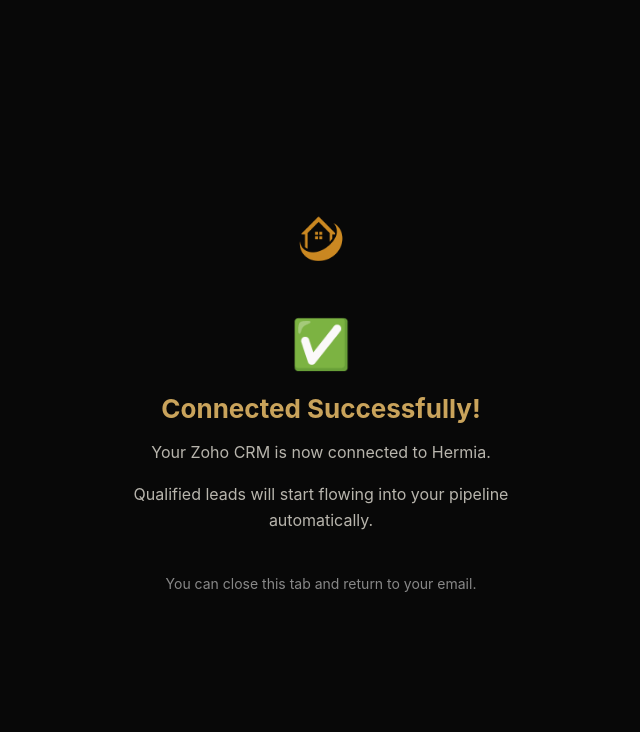
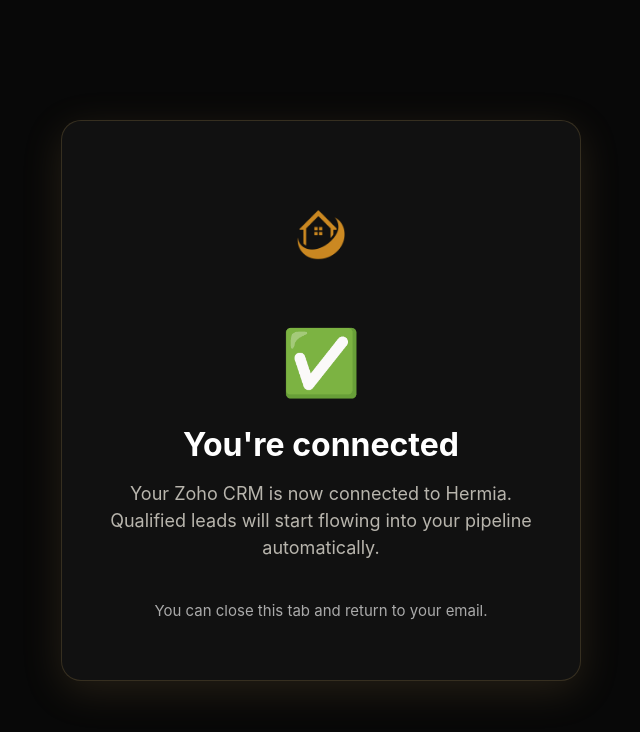
Before and after one commit to capital-dot/hermia-connect, a plain HTML site: page zoho-callback.html in a window 1280 px wide. Shown: the whole page, without its empty margins (319-959 px from the left). Drawn offline with Linux system fonts and the light colour scheme.

Commit message:
Update zoho-callback.html

```diff
--- a/zoho-callback.html
+++ b/zoho-callback.html
@@ -3,75 +3,80 @@
 <head>
 <meta charset="UTF-8">
 <meta name="viewport" content="width=device-width, initial-scale=1.0">
-<title>Connected Successfully</title>
+<title>Connected Successfully • Hermia</title>
 <style>
+:root {
+  --black: #080808;
+  --cream: #FAF8F4;
+  --gold: #C9A35B;
+}
+* { margin:0; padding:0; box-sizing:border-box; }
 body {
-    background: #080808;
-    color: #f5f1e8;
-    font-family: -apple-system, BlinkMacSystemFont, sans-serif;
+  font-family: -apple-system, BlinkMacSystemFont, "Segoe UI", Helvetica, sans-serif;
+  background: var(--black);
+  color: var(--cream);
+  min-height: 100vh;
   display: flex;
   align-items: center;
   justify-content: center;
-    min-height: 100vh;
-    margin: 0;
+  padding: 40px 20px;
   text-align: center;
 }
 .card {
-    max-width: 460px;
-    padding: 40px 30px;
+  background: #111;
+  max-width: 520px;
+  width: 100%;
+  padding: 60px 40px;
+  border-radius: 20px;
+  box-shadow: 0 10px 40px rgba(201,163,91,0.15);
+  border: 1px solid rgba(201,163,91,0.2);
 }
 .logo {
-    width: 100px;
-    height: 100px;
-    margin: 0 auto 24px;
+  width: 110px;
+  height: 110px;
+  margin: 0 auto 32px;
   display: block;
 }
 h1 {
-    font-size: 26px;
-    margin-bottom: 12px;
-    color: #C9A35B;
+  font-size: 32px;
+  font-weight: 700;
+  color: #fff;
+  margin-bottom: 16px;
 }
-  p {
+.success-text {
+  font-size: 18px;
   color: #b8b5ad;
-    font-size: 16px;
-    line-height: 1.6;
+  margin-bottom: 40px;
+  line-height: 1.5;
 }
-  .success {
-    font-size: 48px;
-    margin-bottom: 20px;
+.check {
+  font-size: 64px;
+  margin-bottom: 24px;
+}
+.instruction {
+  font-size: 15px;
+  color: #aaa;
+  margin-top: 40px;
 }
 </style>
 </head>
 <body>
+
 <div class="card">
   <img src="https://raw.githubusercontent.com/capital-dot/hermia-connect/main/logo.png" alt="Hermia" class="logo">
 
-    <div class="success">✅</div>
-    <h1>Connected Successfully!</h1>
-    <p>Your Zoho CRM is now connected to Hermia.</p>
-    <p>Qualified leads will start flowing into your pipeline automatically.</p>
+  <div class="check">✅</div>
 
-    <p style="margin-top:40px; font-size:14px; color:#888;">
+  <h1>You're connected</h1>
+  <p class="success-text">
+    Your Zoho CRM is now connected to Hermia.<br>
+    Qualified leads will start flowing into your pipeline automatically.
+  </p>
+
+  <div class="instruction">
     You can close this tab and return to your email.
-    </p>
+  </div>
 </div>
 
-  <script>
-    const params = new URLSearchParams(window.location.search);
-    const code = params.get('code');
-
-    if (code) {
-      fetch('https://hook.eu1.make.com/txewew1xu6nbctosap1v2kxorz88xbq2', {
-        method: 'POST',
-        headers: { 'Content-Type': 'application/json' },
-        body: JSON.stringify({ type: 'zoho', code: code })
-      }).catch(() => {});
-    }
-
-    // Auto redirect after 6 seconds
-    setTimeout(() => {
-      window.location.href = 'https://capital-dot.github.io/hermia-connect/marketing.html';
-    }, 6000);
-  </script>
 </body>
 </html>
```
Lines whose indentation alone changed are shown as unchanged.
